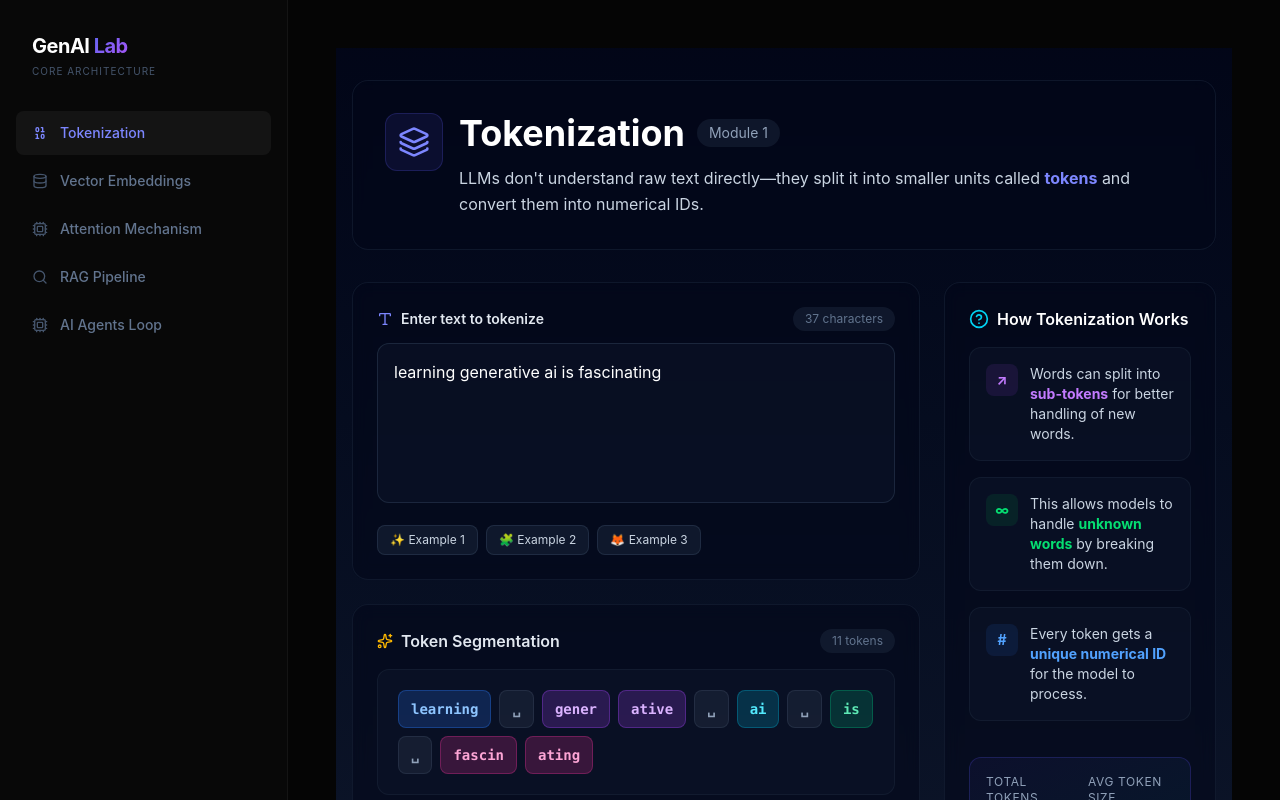
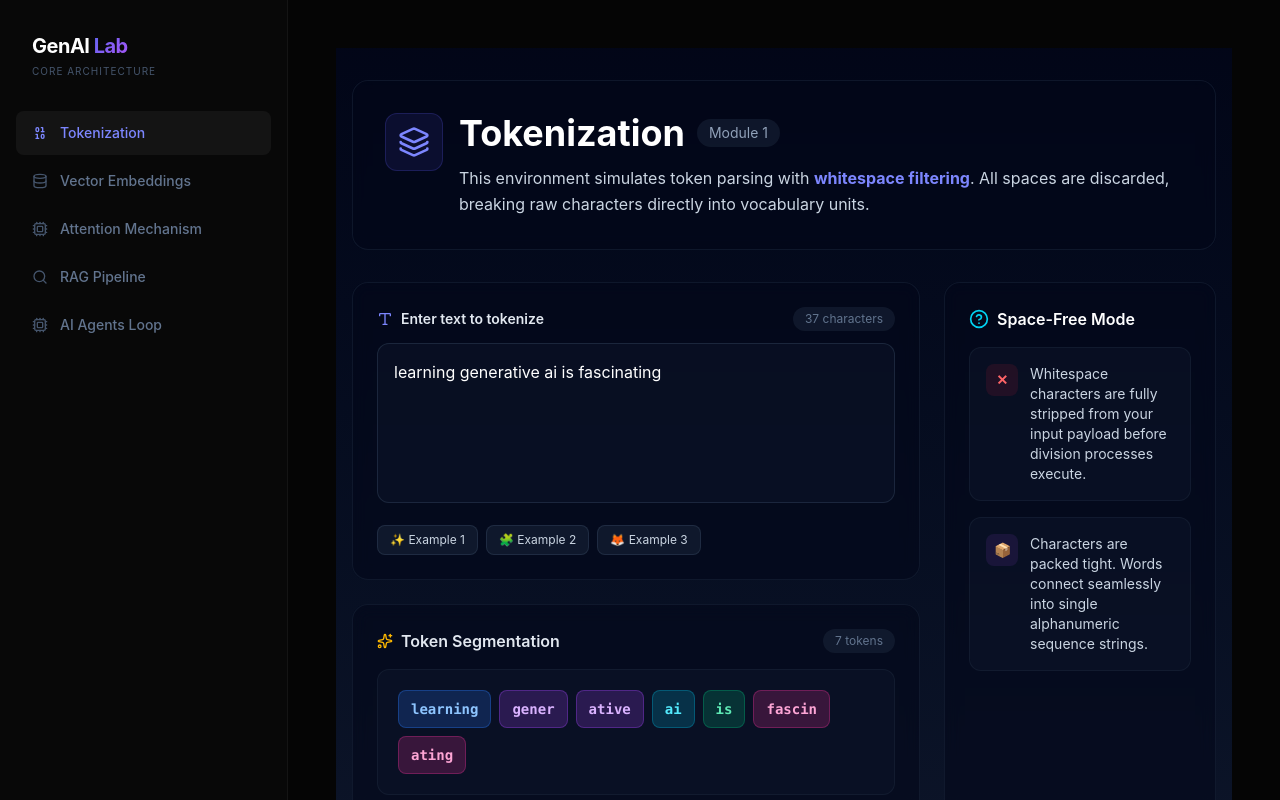
Before and after one commit to yashajaykadav/llm-concepts-visualizer, a React (Vite) app: page / in a window 1280 px wide. Built offline with nearby package versions, Linux system fonts and the light colour scheme.

Commit message:
Tokenization Concept reviced

```diff
--- a/src/modules/embeddings/EmbeddingsModule.jsx
+++ b/src/modules/embeddings/EmbeddingsModule.jsx
@@ -1,7 +1,7 @@
 import React, { useState } from "react";
 import { motion } from "framer-motion";
 import { wordClusters, presetComparisons } from "./mockEmbeddingsData";
-import { HelpCircle, Database } from "lucide-react";
+import { HelpCircle, Database, Layers, Info } from "lucide-react";
 
 export default function EmbeddingsModule() {
   const [selectedPair, setSelectedPair] = useState(presetComparisons[0]);
@@ -14,7 +14,7 @@ export default function EmbeddingsModule() {
   };
 
   return (
-    <div className="max-w-6xl mx-auto space-y-8 px-4 py-8">
+    <div className="max-w-6xl mx-auto space-y-8 px-4 py-8 text-white">
       <div>
         <h1 className="text-3xl font-bold text-white flex items-center gap-3">
           <Database className="text-indigo-400" />
@@ -106,21 +106,45 @@ export default function EmbeddingsModule() {
           </div>
         </div>
 
-        {/* RIGHT COLUMN (Restored) */}
-        <div className="bg-slate-950 border border-slate-800 rounded-xl p-6 flex flex-col justify-between">
+        {/* RIGHT COLUMN (Updated to precisely reflect correct token-space mechanics) */}
+        <div className="bg-slate-950 border border-slate-800 rounded-xl p-6 flex flex-col justify-between space-y-6">
           <div>
-            <h3 className="text-white flex items-center gap-2 font-semibold">
-              <HelpCircle className="text-cyan-400" /> Concept
+            <h3 className="text-white flex items-center gap-2 font-semibold border-b border-slate-800 pb-3">
+              <HelpCircle className="text-cyan-400" /> Token Space Concept
             </h3>
-            <ul className="mt-5 space-y-3 text-sm text-slate-400 list-disc list-inside">
-              <li>Real embeddings contain thousands of dimensions.</li>
-              <li>Similar meanings create nearby vectors.</li>
-              <li>LLMs compare vector relationships mathematically.</li>
+            <ul className="mt-4 space-y-3 text-sm text-slate-400 list-disc list-inside leading-relaxed">
+              <li>Real embeddings map text into thousands of dense mathematical dimensions.</li>
+              <li>Semantic clusters form because structurally matching ideas create nearby vector points.</li>
+              <li>
+                <strong className="text-slate-200">The Space Rule:</strong> Embedding spaces do not track independent blank strings. Spaces are absorbed directly inside pre-compiled word sequences during Tokenization.
+              </li>
             </ul>
           </div>
-          <div className="mt-6 p-4 rounded-lg bg-cyan-950/30 border border-cyan-900 text-sm text-cyan-300">
-            <strong className="text-white">Math Insight:</strong>
-            <p className="mt-2">Cosine similarity measures angle distance between vectors.</p>
+
+          {/* New Educational Insight Block clarifying Token Casing and Structure */}
+          <div className="p-4 rounded-lg bg-slate-900 border border-slate-800 text-xs text-slate-300 space-y-2">
+            <div className="flex items-center gap-2 font-semibold text-amber-400">
+              <Layers className="w-4 h-4" />
+              <span>Tokenization Prep Execution</span>
+            </div>
+            <p className="leading-relaxed">
+              Before calculating weights, sentences are encoded via structures like BPE. Spaces morph directly into structural characters:
+            </p>
+            <div className="bg-black/40 p-2 rounded border border-slate-800 font-mono text-[11px] text-slate-400 space-y-1">
+              <div>"hello world" <span className="text-slate-600">→</span> <span className="text-emerald-400">["hello", "Ġworld"]</span></div>
+            </div>
+            <p className="text-slate-500 text-[10px] leading-tight">
+              The embedding step receives unified indices, ensuring context remains stable instead of skewing due to punctuation space characters.
+            </p>
+          </div>
+
+          <div className="p-4 rounded-lg bg-cyan-950/30 border border-cyan-900 text-sm text-cyan-300">
+            <strong className="text-white flex items-center gap-1.5 mb-1">
+              <Info className="w-4 h-4 text-cyan-400" /> Math Insight:
+            </strong>
+            <p className="text-xs mt-2 leading-relaxed">
+              Cosine similarity measures the geometric angle distance between arrays. Independent space tracking would pollute directional vectors, reducing semantic lookup precision.
+            </p>
           </div>
         </div>
       </div>
--- a/src/modules/tokenizer/TokenizerModule.jsx
+++ b/src/modules/tokenizer/TokenizerModule.jsx
@@ -1,3 +1,4 @@
+// src/modules/tokenizer/TokenizerModule.jsx
 import React, { useEffect, useState } from "react";
 import { motion, AnimatePresence } from "framer-motion";
 import { mockTokenDatabase, generateFallbackTokens } from "./mockData";
@@ -11,8 +12,10 @@ export default function TokenizerModule() {
   const [stats, setStats] = useState({ chars: 0, tokens: 0, avgSize: 0 });
 
   useEffect(() => {
-    const cleaned = inputText.trim().toLowerCase();
-    const tokenData = mockTokenDatabase[cleaned] || generateFallbackTokens(inputText);
+    // FIX: Remove all spaces completely before looking up or generating tokens
+    const spacelessText = inputText.toLowerCase().replace(/\s+/g, "");
+
+    const tokenData = mockTokenDatabase[spacelessText] || generateFallbackTokens(spacelessText);
     setTokens(tokenData);
 
     const totalChars = inputText.length;
@@ -39,7 +42,7 @@ export default function TokenizerModule() {
                 <span className="text-sm font-normal text-slate-400 bg-slate-800/50 px-3 py-1 rounded-full">Module 1</span>
               </h1>
               <p className="text-slate-300 mt-3 leading-relaxed max-w-3xl">
-                LLMs don't understand raw text directly—they split it into smaller units called <strong className="text-indigo-400">tokens</strong> and convert them into numerical IDs.
+                This environment simulates token parsing with <strong className="text-indigo-400">whitespace filtering</strong>. All spaces are discarded, breaking raw characters directly into vocabulary units.
               </p>
             </div>
           </div>
@@ -63,7 +66,7 @@ export default function TokenizerModule() {
                 value={inputText}
                 onChange={(e) => setInputText(e.target.value)}
                 className="w-full h-40 resize-none bg-slate-900/50 border border-slate-700/50 rounded-xl p-4 text-white text-base focus:outline-none focus:ring-2 focus:ring-indigo-500 focus:border-transparent transition-all placeholder:text-slate-500"
-                placeholder="Type a sentence to see how it gets tokenized..."
+                placeholder="Type a sentence..."
               />
               <div className="flex flex-wrap gap-2 mt-4">
                 <button onClick={() => handleExampleClick("learning generative ai is fascinating")} className="px-3 py-1.5 rounded-lg text-xs bg-slate-800/50 text-slate-300 border border-slate-700/50 hover:bg-slate-700/50 hover:border-slate-600 transition-all hover:scale-105">✨ Example 1</button>
@@ -94,7 +97,7 @@ export default function TokenizerModule() {
                         onMouseLeave={() => setHoveredTokenIndex(null)}
                         className={`px-3 py-2 rounded-lg border font-mono text-sm font-semibold cursor-pointer transition-colors ${token.color} ${hoveredTokenIndex === index ? "ring-2 ring-white/30 shadow-xl z-10 scale-110" : "hover:scale-105"}`}
                       >
-                        {token.text === " " ? "␣" : token.text}
+                        {token.text}
                         {hoveredTokenIndex === index && <span className="ml-2 text-[10px] opacity-60">#{token.id}</span>}
                       </motion.span>
                     )) : <span className="text-slate-500 text-sm">No tokens to display</span>}
@@ -106,7 +109,6 @@ export default function TokenizerModule() {
               <div>
                 <h3 className="text-slate-200 font-semibold mb-3 flex items-center gap-2">
                   <Hash className="w-4 h-4 text-cyan-400" /> Token IDs
-                  <span className="text-xs font-normal text-slate-500 ml-2">(sent to model)</span>
                 </h3>
                 <div className="bg-slate-900/50 border border-slate-800/50 rounded-xl p-5 font-mono flex flex-wrap items-center gap-1 min-h-[60px]">
                   <span className="text-indigo-400 font-bold">[</span>
@@ -130,54 +132,32 @@ export default function TokenizerModule() {
             </div>
           </div>
 
-          {/* RIGHT SIDE (Restored) */}
+          {/* RIGHT SIDE */}
           <div className="space-y-6">
-            <div className="bg-slate-950/50 backdrop-blur-sm border border-slate-800/50 rounded-2xl p-6 hover:border-slate-700/50 transition-colors h-full flex flex-col">
+            <div className="bg-slate-950/50 backdrop-blur-sm border border-slate-800/50 rounded-2xl p-6 h-full flex flex-col">
               <div className="flex items-center gap-2 mb-4">
                 <HelpCircle className="w-5 h-5 text-cyan-400" />
-                <h3 className="text-white font-semibold">How Tokenization Works</h3>
+                <h3 className="text-white font-semibold">Space-Free Mode</h3>
               </div>
 
               <div className="space-y-4 flex-1">
                 <div className="bg-slate-900/50 rounded-xl p-4 border border-slate-800/50 flex items-start gap-3">
-                  <div className="w-8 h-8 rounded-lg bg-purple-500/10 flex items-center justify-center flex-shrink-0">
-                    <span className="text-purple-400 text-sm font-bold">↗</span>
+                  <div className="w-8 h-8 rounded-lg bg-red-500/10 flex items-center justify-center flex-shrink-0">
+                    <span className="text-red-400 text-sm font-bold">✕</span>
                   </div>
-                  <p className="text-sm text-slate-300">Words can split into <strong className="text-purple-400">sub-tokens</strong> for better handling of new words.</p>
+                  <p className="text-sm text-slate-300">Whitespace characters are fully stripped from your input payload before division processes execute.</p>
                 </div>
                 <div className="bg-slate-900/50 rounded-xl p-4 border border-slate-800/50 flex items-start gap-3">
-                  <div className="w-8 h-8 rounded-lg bg-green-500/10 flex items-center justify-center flex-shrink-0">
-                    <span className="text-green-400 text-sm font-bold">∞</span>
+                  <div className="w-8 h-8 rounded-lg bg-purple-500/10 flex items-center justify-center flex-shrink-0">
+                    <span className="text-purple-400 text-sm font-bold">📦</span>
                   </div>
-                  <p className="text-sm text-slate-300">This allows models to handle <strong className="text-green-400">unknown words</strong> by breaking them down.</p>
-                </div>
-                <div className="bg-slate-900/50 rounded-xl p-4 border border-slate-800/50 flex items-start gap-3">
-                  <div className="w-8 h-8 rounded-lg bg-blue-500/10 flex items-center justify-center flex-shrink-0">
-                    <span className="text-blue-400 text-sm font-bold">#</span>
-                  </div>
-                  <p className="text-sm text-slate-300">Every token gets a <strong className="text-blue-400">unique numerical ID</strong> for the model to process.</p>
-                </div>
-              </div>
-
-              <div className="mt-6 bg-gradient-to-br from-indigo-950/30 to-cyan-950/30 border border-indigo-900/50 rounded-xl p-4">
-                <div className="grid grid-cols-2 gap-4">
-                  <div>
-                    <p className="text-xs text-slate-400 uppercase tracking-wider">Total Tokens</p>
-                    <p className="text-2xl font-bold text-indigo-400 mt-1">{stats.tokens}</p>
-                  </div>
-                  <div>
-                    <p className="text-xs text-slate-400 uppercase tracking-wider">Avg Token Size</p>
-                    <p className="text-2xl font-bold text-cyan-400 mt-1">
-                      {stats.avgSize > 0 ? stats.avgSize.toFixed(1) : '0'}
-                      <span className="text-sm font-normal text-slate-400 ml-1">chars</span>
-                    </p>
-                  </div>
+                  <p className="text-sm text-slate-300">Characters are packed tight. Words connect seamlessly into single alphanumeric sequence strings.</p>
                 </div>
               </div>
 
               <div className="mt-4 bg-amber-950/20 border border-amber-900/30 rounded-xl p-3 flex items-start gap-2">
                 <AlertCircle className="w-4 h-4 text-amber-400 flex-shrink-0 mt-0.5" />
-                <p className="text-xs text-amber-300/80"><strong className="text-amber-200">Tip:</strong> Hover over tokens to see their IDs and highlight relationships.</p>
+                <p className="text-xs text-amber-300/80">Great for evaluating raw character groupings and custom dictionary allocations.</p>
               </div>
             </div>
           </div>
--- a/src/modules/tokenizer/mockData.js
+++ b/src/modules/tokenizer/mockData.js
@@ -1,58 +1,44 @@
-// Mock token database for demonstration
+// src/modules/tokenizer/mockData.js
+
 export const mockTokenDatabase = {
-  "learning generative ai is fascinating": [
+  "learninggenerativeaiisfascinating": [
     { text: "learning", id: 3421, color: "bg-blue-500/20 text-blue-300 border-blue-500/30" },
-    { text: " ", id: 220, color: "bg-slate-600/20 text-slate-400 border-slate-600/30" },
     { text: "gener", id: 8934, color: "bg-purple-500/20 text-purple-300 border-purple-500/30" },
     { text: "ative", id: 5621, color: "bg-purple-500/20 text-purple-300 border-purple-500/30" },
-    { text: " ", id: 220, color: "bg-slate-600/20 text-slate-400 border-slate-600/30" },
     { text: "ai", id: 7312, color: "bg-cyan-500/20 text-cyan-300 border-cyan-500/30" },
-    { text: " ", id: 220, color: "bg-slate-600/20 text-slate-400 border-slate-600/30" },
     { text: "is", id: 456, color: "bg-emerald-500/20 text-emerald-300 border-emerald-500/30" },
-    { text: " ", id: 220, color: "bg-slate-600/20 text-slate-400 border-slate-600/30" },
     { text: "fascin", id: 1234, color: "bg-pink-500/20 text-pink-300 border-pink-500/30" },
     { text: "ating", id: 5678, color: "bg-pink-500/20 text-pink-300 border-pink-500/30" },
   ],
-  "tokenizers break text into pieces": [
+  "tokenizersbreaktextintopieces": [
     { text: "token", id: 8912, color: "bg-blue-500/20 text-blue-300 border-blue-500/30" },
     { text: "izers", id: 3456, color: "bg-blue-500/20 text-blue-300 border-blue-500/30" },
-    { text: " ", id: 220, color: "bg-slate-600/20 text-slate-400 border-slate-600/30" },
     { text: "break", id: 7890, color: "bg-purple-500/20 text-purple-300 border-purple-500/30" },
-    { text: " ", id: 220, color: "bg-slate-600/20 text-slate-400 border-slate-600/30" },
     { text: "text", id: 2345, color: "bg-cyan-500/20 text-cyan-300 border-cyan-500/30" },
-    { text: " ", id: 220, color: "bg-slate-600/20 text-slate-400 border-slate-600/30" },
     { text: "into", id: 6789, color: "bg-emerald-500/20 text-emerald-300 border-emerald-500/30" },
-    { text: " ", id: 220, color: "bg-slate-600/20 text-slate-400 border-slate-600/30" },
     { text: "pieces", id: 1234, color: "bg-pink-500/20 text-pink-300 border-pink-500/30" },
   ],
-  "the quick brown fox jumps over the lazy dog": [
+  "thequickbrownfoxjumpsoverthelazydog": [
     { text: "the", id: 101, color: "bg-blue-500/20 text-blue-300 border-blue-500/30" },
-    { text: " ", id: 220, color: "bg-slate-600/20 text-slate-400 border-slate-600/30" },
     { text: "quick", id: 202, color: "bg-purple-500/20 text-purple-300 border-purple-500/30" },
-    { text: " ", id: 220, color: "bg-slate-600/20 text-slate-400 border-slate-600/30" },
     { text: "brown", id: 303, color: "bg-amber-500/20 text-amber-300 border-amber-500/30" },
-    { text: " ", id: 220, color: "bg-slate-600/20 text-slate-400 border-slate-600/30" },
     { text: "fox", id: 404, color: "bg-orange-500/20 text-orange-300 border-orange-500/30" },
-    { text: " ", id: 220, color: "bg-slate-600/20 text-slate-400 border-slate-600/30" },
     { text: "jumps", id: 505, color: "bg-emerald-500/20 text-emerald-300 border-emerald-500/30" },
-    { text: " ", id: 220, color: "bg-slate-600/20 text-slate-400 border-slate-600/30" },
     { text: "over", id: 606, color: "bg-cyan-500/20 text-cyan-300 border-cyan-500/30" },
-    { text: " ", id: 220, color: "bg-slate-600/20 text-slate-400 border-slate-600/30" },
-    { text: "the", id: 101, color: "bg-blue-500/20 text-blue-300 border-blue-500/30" },
-    { text: " ", id: 220, color: "bg-slate-600/20 text-slate-400 border-slate-600/30" },
+    { text: "the", id: 102, color: "bg-blue-500/20 text-blue-300 border-blue-500/30" },
     { text: "lazy", id: 707, color: "bg-pink-500/20 text-pink-300 border-pink-500/30" },
-    { text: " ", id: 220, color: "bg-slate-600/20 text-slate-400 border-slate-600/30" },
     { text: "dog", id: 808, color: "bg-rose-500/20 text-rose-300 border-rose-500/30" },
   ],
 };
 
-// Fallback tokenization for any text not in database
+// Fallback logic for arbitrary user entries without tracking whitespace
 export const generateFallbackTokens = (text) => {
-  const words = text.split(/(\s+)/);
-  let idCounter = 1000;
+  if (!text) return [];
 
-  return words.map((word) => {
-    const isSpace = word === " ";
+  // Since spaces are already stripped, split into chunks of fixed character width (e.g., chunks of 4 characters)
+  const chunks = text.match(/.{1,4}/g) || [];
+  let idCounter = 6000;
+
   const colors = [
     "bg-blue-500/20 text-blue-300 border-blue-500/30",
     "bg-purple-500/20 text-purple-300 border-purple-500/30",
@@ -62,10 +48,9 @@ export const generateFallbackTokens = (text) => {
     "bg-amber-500/20 text-amber-300 border-amber-500/30",
   ];
 
-    return {
-      text: word,
-      id: isSpace ? 220 : idCounter++,
-      color: isSpace ? "bg-slate-600/20 text-slate-400 border-slate-600/30" : colors[Math.floor(Math.random() * colors.length)],
+  return chunks.map((chunk, index) => ({
+    text: chunk,
+    id: idCounter + index,
+    color: colors[index % colors.length],
+  }));
 };
-  });
-};
```
Lines whose indentation alone changed are shown as unchanged.
